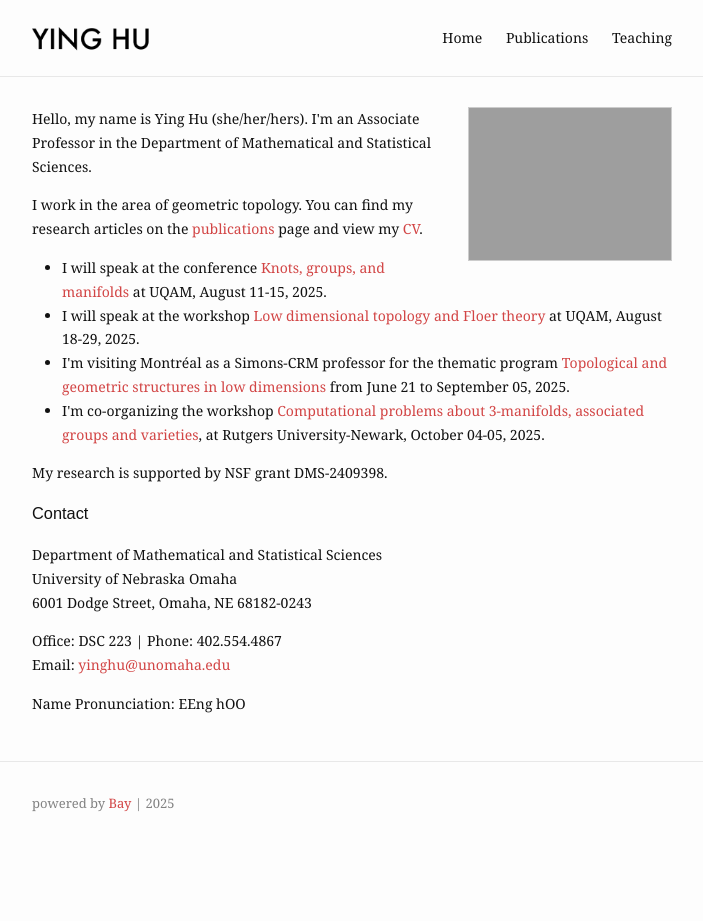
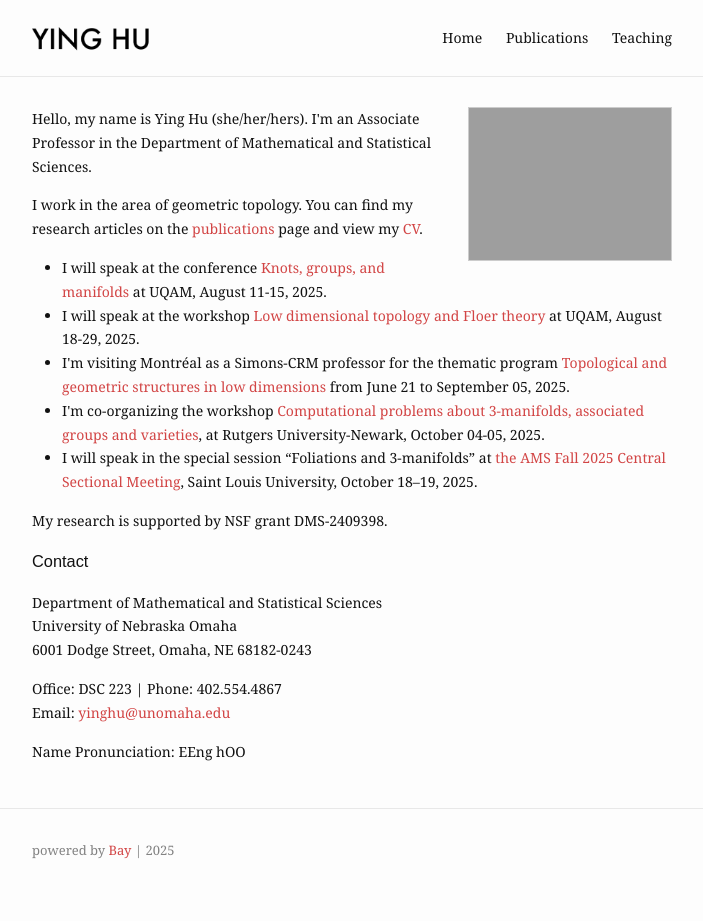
Before and after one commit to yinghu-math/yinghu-math.github.io, a Jekyll site: the page built from index.md, in a window 1280 px wide. Shown: the whole page, without its empty margins (288-991 px from the left). Built offline with Jekyll 4.4.1, drawn with Linux system fonts in a browser that asks for light colours; before the commit the page ends 900 px from its top, so only the background shows below that.

Commit message:
update activities

```diff
--- a/index.md
+++ b/index.md
@@ -14,6 +14,7 @@ profile_picture:
 <li>I will speak at the workshop <a href="https://www.crmath.ca/en/activities/#/type/activity/id/4015">Low dimensional topology and Floer theory</a> at UQAM, August 18-29, 2025.</li>
 <li>I'm visiting Montréal as a Simons-CRM professor for the thematic program <a href="https://www.crmath.ca/en/activities/#/type/activity/id/3951">Topological and geometric structures in low dimensions</a> from June 21 to September 05, 2025.</li>
 <li>I'm co-organizing the workshop <a href="https://sites.rutgers.edu/manifolds-groups-varieties/">Computational problems about 3-manifolds, associated groups and varieties</a>, at Rutgers University-Newark, October 04-05, 2025.</li>
+<li>I will speak in the special session “Foliations and 3-manifolds” at <a href="https://www.ams.org/meetings/sectional/2322_program.html">the AMS Fall 2025 Central Sectional Meeting</a>, Saint Louis University, October 18–19, 2025.</li>
 </ul>
 
 <p>My research is supported by NSF grant DMS-2409398.</p>
```
